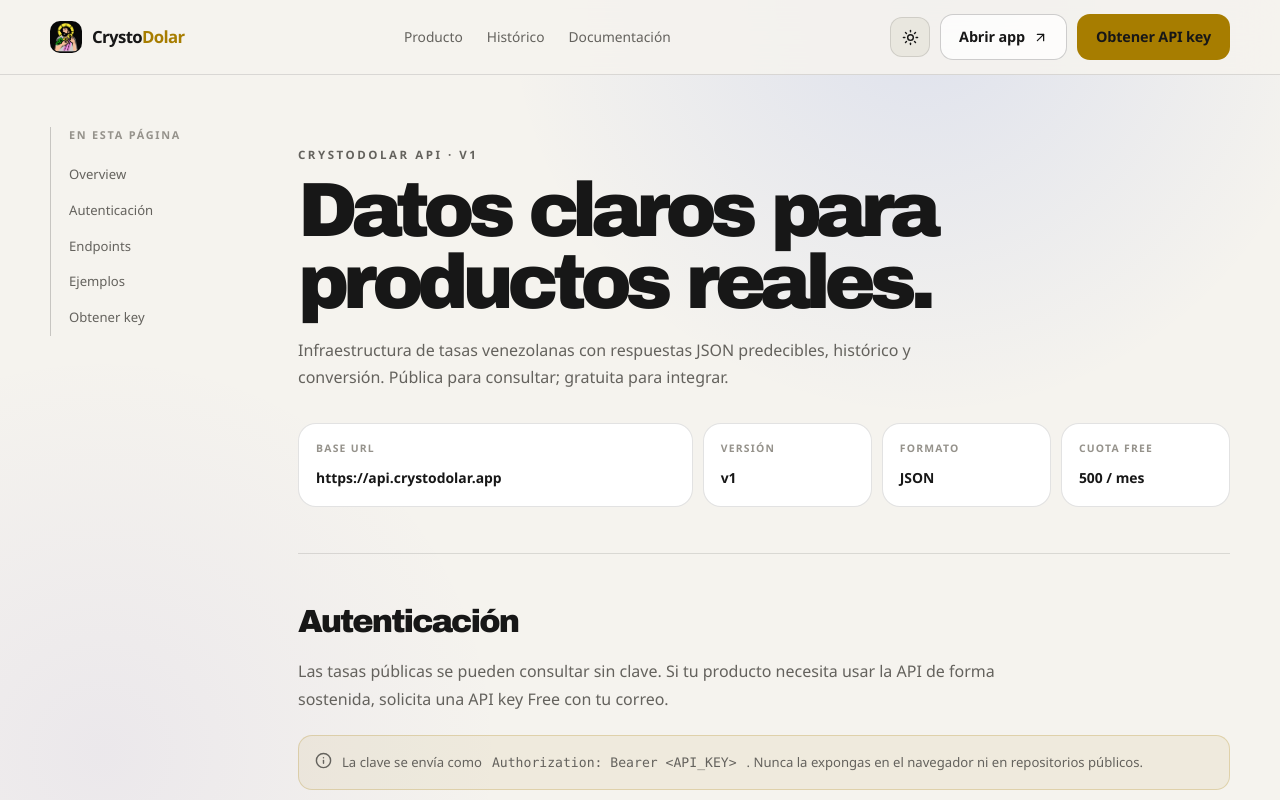
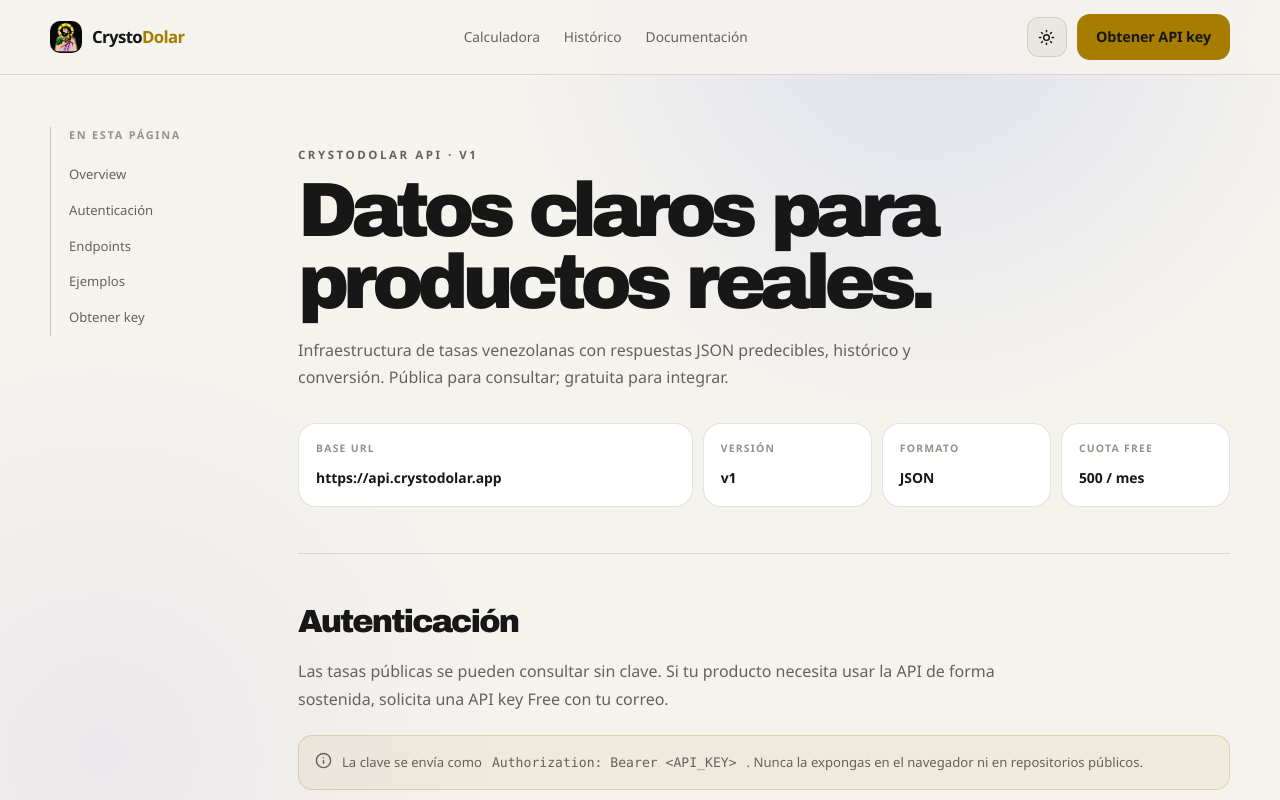
Before and after one commit to Lujdev/crystonew, a Next.js app in the folder apps/web/: page /docs in a window 1280 px wide. Shown: the top 800 px of the page. Built offline with nearby package versions, Linux system fonts and the light colour scheme.

Commit message:
refactor: make home the calculator entrypoint

```diff
--- a/apps/web/app/app/page.tsx
+++ b/apps/web/app/app/page.tsx
@@ -1,19 +1,5 @@
-import type { Metadata } from "next";
-import { Header } from "../../components/header";
-import { RateDashboard } from "../../components/rate-dashboard";
-
-export const metadata: Metadata = {
-  title: "App de tasas",
-  description: "Consulta tasas, compara fuentes y convierte USD a VES.",
-};
+import { redirect } from "next/navigation";
 
 export default function AppPage() {
-  return (
-    <div className="site-shell">
-      <Header />
-      <main className="container dashboard-page">
-        <RateDashboard />
-      </main>
-    </div>
-  );
+  redirect("/#calculadora");
 }
--- a/apps/web/app/manifest.ts
+++ b/apps/web/app/manifest.ts
@@ -5,7 +5,7 @@ export default function manifest(): MetadataRoute.Manifest {
     name: "CrystoDolar",
     short_name: "CrystoDolar",
     description: "Tasas venezolanas en tiempo real",
-    start_url: "/app",
+    start_url: "/",
     display: "standalone",
     background_color: "#020617",
     theme_color: "#020617",
--- a/apps/web/app/page.tsx
+++ b/apps/web/app/page.tsx
@@ -70,7 +70,7 @@ export default function HomePage() {
               <span>Sin SDK obligatorio</span>
             </div>
           </div>
-          <div className="hero-stage">
+          <div className="hero-stage" id="calculadora">
             <CalculatorCard compact />
           </div>
         </section>
@@ -164,8 +164,8 @@ export default function HomePage() {
                 </p>
               </div>
               <div className="hero-actions">
-                <Link className="button button-primary" href="/app">
-                  Ver tasas <ArrowUpRight size={16} />
+                <Link className="button button-primary" href="/#calculadora">
+                  Usar calculadora <ArrowUpRight size={16} />
                 </Link>
                 <Link className="button button-secondary" href="/verify">
                   Obtener API key
--- a/apps/web/app/sitemap.ts
+++ b/apps/web/app/sitemap.ts
@@ -1,6 +1,6 @@
 import type { MetadataRoute } from "next";
 export default function sitemap(): MetadataRoute.Sitemap {
-  return ["/", "/app", "/historico", "/docs"].map((path) => ({
+  return ["/", "/historico", "/docs"].map((path) => ({
     url: `https://crystodolar.app${path}`,
     lastModified: new Date(),
   }));
--- a/apps/web/components/header.tsx
+++ b/apps/web/components/header.tsx
@@ -1,6 +1,5 @@
 import Image from "next/image";
 import Link from "next/link";
-import { ArrowUpRight } from "lucide-react";
 import { ThemeToggle } from "./theme-toggle";
 
 export function Header() {
@@ -20,15 +19,12 @@ export function Header() {
           </span>
         </Link>
         <nav className="header-nav" aria-label="Navegación principal">
-          <Link href="/app">Producto</Link>
+          <Link href="/#calculadora">Calculadora</Link>
           <Link href="/historico">Histórico</Link>
           <Link href="/docs">Documentación</Link>
         </nav>
         <div className="header-actions">
           <ThemeToggle />
-          <Link className="button button-secondary" href="/app">
-            Abrir app <ArrowUpRight size={15} />
-          </Link>
           <Link className="button button-primary" href="/verify">
             Obtener API key
           </Link>
```
